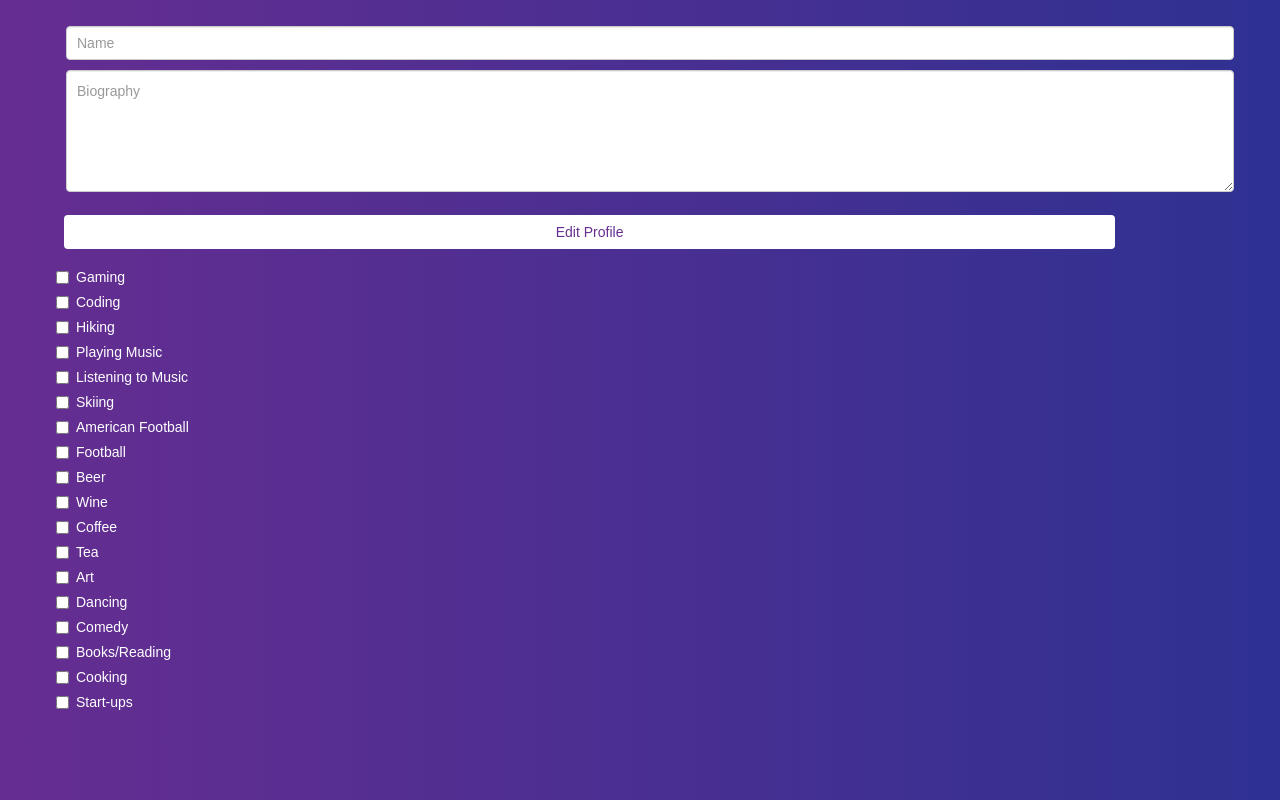
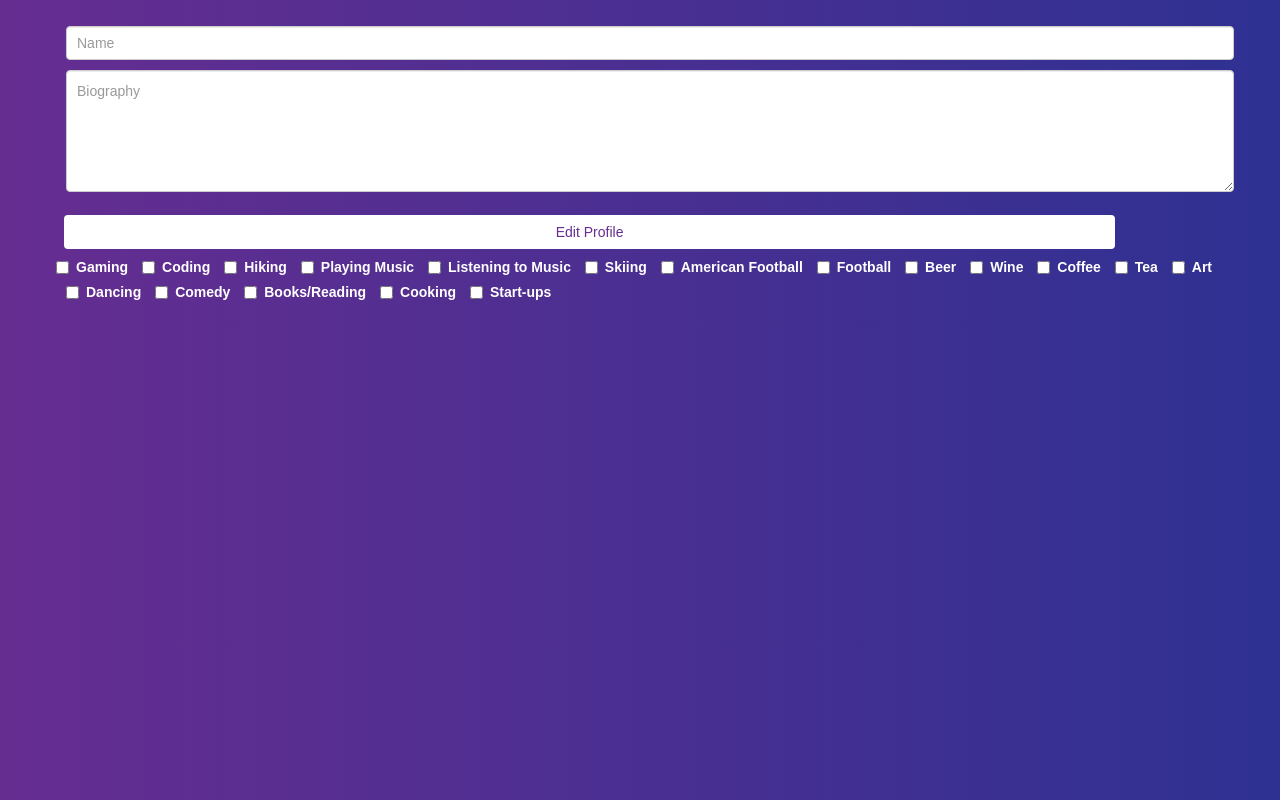
Before and after one commit to franklinharvey/Platipi, a PHP site: page /static/editprofile.html in a window 1280 px wide. Run offline with PHP 8.4, Linux system fonts and the light colour scheme; some libraries are stand-ins or nearby versions.

Commit message:
better edit

```diff
--- a/static/editprofile.html
+++ b/static/editprofile.html
@@ -21,58 +21,58 @@
       <button id="addInterest" class="btn btnEdit">Edit Profile</button>
     </div>
     <div>
-      <div class="checkbox">
+      <div class="checkbox-inline">
         <label><input type="checkbox" value="Gaming">Gaming</label>
       </div>
-      <div class="checkbox">
+      <div class="checkbox-inline">
         <label><input type="checkbox" value="Coding">Coding</label>
       </div>
-      <div class="checkbox">
+      <div class="checkbox-inline">
         <label><input type="checkbox" value="Hiking">Hiking</label>
       </div>
-      <div class="checkbox">
+      <div class="checkbox-inline">
         <label><input type="checkbox" value="Playing Music">Playing Music</label>
       </div>
-      <div class="checkbox">
+      <div class="checkbox-inline">
         <label><input type="checkbox" value="Listening to Music">Listening to Music</label>
       </div>
-      <div class="checkbox">
+      <div class="checkbox-inline">
         <label><input type="checkbox" value="Skiing">Skiing</label>
       </div>
-      <div class="checkbox">
+      <div class="checkbox-inline">
         <label><input type="checkbox" value="American Football">American Football</label>
       </div>
-      <div class="checkbox">
+      <div class="checkbox-inline">
         <label><input type="checkbox" value="Football">Football</label>
       </div>
-      <div class="checkbox">
+      <div class="checkbox-inline">
         <label><input type="checkbox" value="Beer">Beer</label>
       </div>
-      <div class="checkbox">
+      <div class="checkbox-inline">
         <label><input type="checkbox" value="Wine">Wine</label>
       </div>
-      <div class="checkbox">
+      <div class="checkbox-inline">
         <label><input type="checkbox" value="Coffee">Coffee</label>
       </div>
-      <div class="checkbox">
+      <div class="checkbox-inline">
         <label><input type="checkbox" value="Tea">Tea</label>
       </div>
-      <div class="checkbox">
+      <div class="checkbox-inline">
         <label><input type="checkbox" value="Art">Art</label>
       </div>
-      <div class="checkbox">
+      <div class="checkbox-inline">
         <label><input type="checkbox" value="Dancing">Dancing</label>
       </div>
-      <div class="checkbox">
+      <div class="checkbox-inline">
         <label><input type="checkbox" value="Comedy">Comedy</label>
       </div>
-      <div class="checkbox">
+      <div class="checkbox-inline">
         <label><input type="checkbox" value="Books/Reading">Books/Reading</label>
       </div>
-      <div class="checkbox">
+      <div class="checkbox-inline">
         <label><input type="checkbox" value="Cooking">Cooking</label>
       </div>
-      <div class="checkbox">
+      <div class="checkbox-inline">
         <label><input type="checkbox" value="Start-ups">Start-ups</label>
       </div>
     </div>
--- a/static/style.css
+++ b/static/style.css
@@ -79,7 +79,7 @@
 	text-align: center;
 }
 
-.checkbox {
+.checkbox-inline {
 	color: #FFF;
 }
 
```
